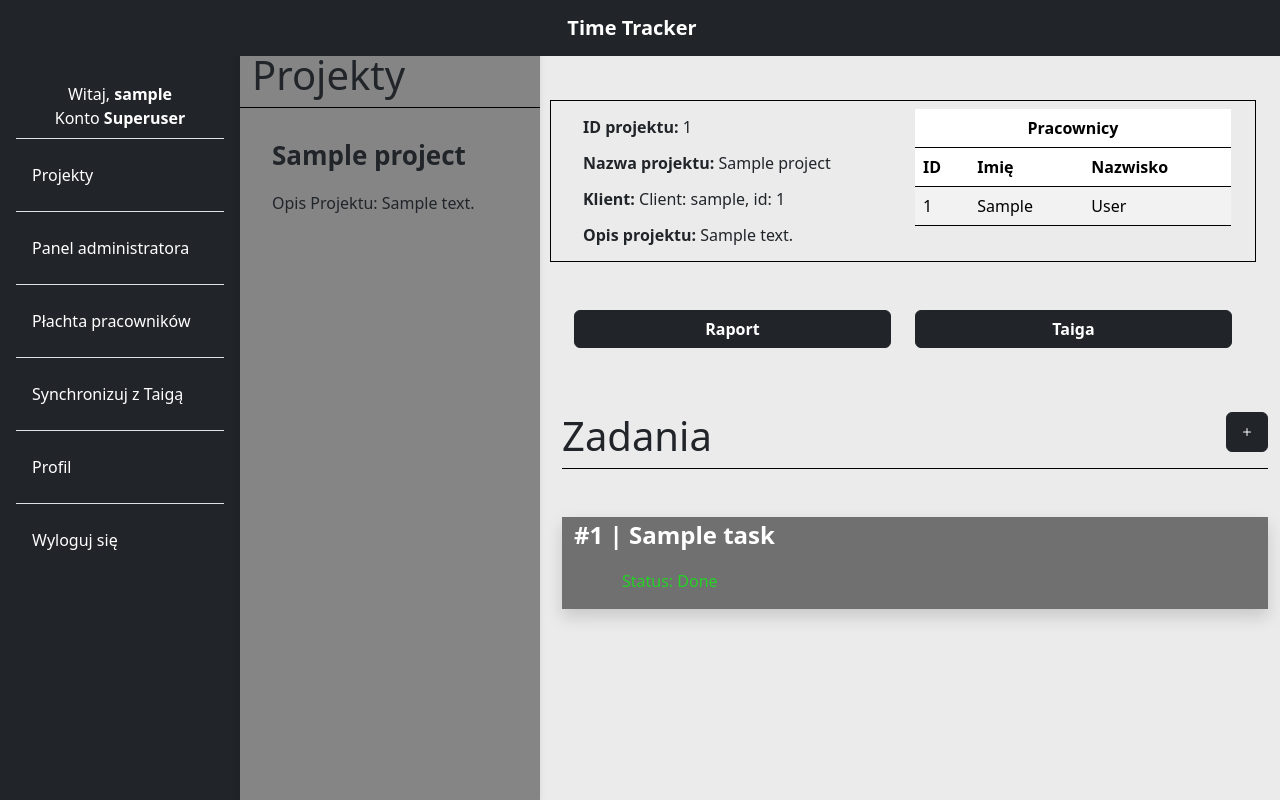
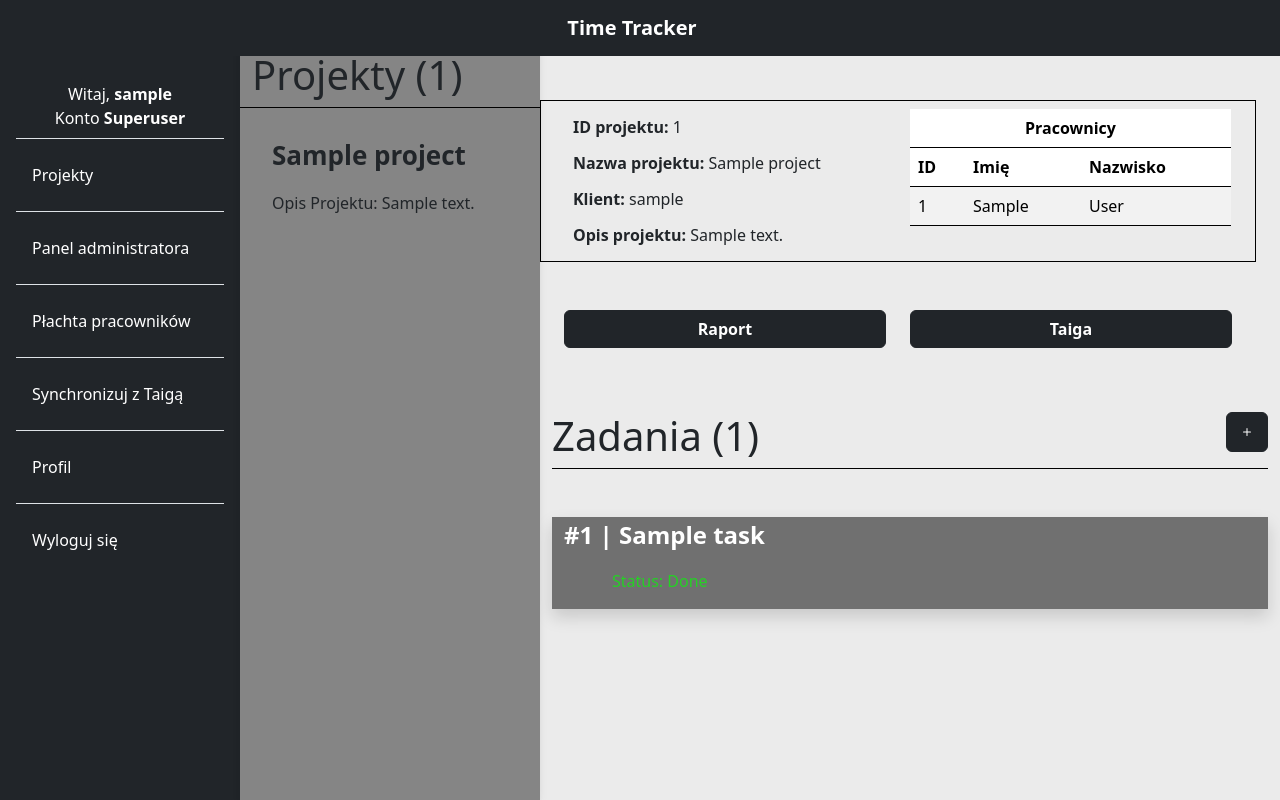
Before and after one commit to NikitDev/projekcikTymczasowy, a Django app: page /project/1/ in a window 1280 px wide. Run offline with Django 4.2, Linux system fonts and the light colour scheme; a user stored in the database is signed in; tables that the repository leaves empty hold one stand-in row (values such as "Sample post").

Commit message:
fixed margin, templates changes

```diff
--- a/v2/licznik_czasu/models.py
+++ b/v2/licznik_czasu/models.py
@@ -40,7 +40,7 @@ class Task(models.Model):
     creation_date = models.DateField(auto_now_add=True)
     project = models.ForeignKey(Project, on_delete=models.CASCADE, default='')
     employee = models.ManyToManyField(Employee, blank=True)
-    status=models.TextField(default="New")
+    status = models.TextField(default="New")
 
     def __str__(self):
         return self.task_name
--- a/v2/licznik_czasu/templates/account/base.html
+++ b/v2/licznik_czasu/templates/account/base.html
@@ -16,6 +16,8 @@
     <style>
         body {
             background-color: #fbfbfb;
+            margin-left: 240px;
+
             }
             @media (min-width: 991.98px) {
             main {
@@ -53,7 +55,7 @@
             color: rgba(1, 255, 1, 0.678);
         }
         .red {
-            color: rgb(255, 0, 0);
+            color: rgb(253, 70, 70);
         }
         .yellow {
             color: yellow;
@@ -108,9 +110,7 @@
         </a>
       </div>
     </nav>
-
 </header>
-
 
 <body style="padding-top: 100px; background: rgb(235, 235, 235);">
     {% block body %}
--- a/v2/licznik_czasu/templates/licznik_czasu/employee_report.html
+++ b/v2/licznik_czasu/templates/licznik_czasu/employee_report.html
@@ -9,7 +9,7 @@
 {% endblock %}
 
 {% block content %}
-    <div class="container h-auto w-auto d-flex flex-column" style="--bs-bg-opacity: .3; flex-basis: 100%; margin-left:260px">
+    <div class="container h-auto w-auto d-flex flex-column" style="--bs-bg-opacity: .3; flex-basis: 100%">
         <div class="d-flex justify-content-between mb-4">
             <h1 class="fs-1">Płachta pracowników: {{ year }}{% if month != 0 and month %}-{{ month }}{% endif %}</h1>
         </div>
@@ -85,7 +85,6 @@
                 </tbody>
             </table>
         {% endif %}
-        <div>{{time}}</div>
         </div>
     </div>
 {% endblock %}
--- a/v2/licznik_czasu/templates/licznik_czasu/projects.html
+++ b/v2/licznik_czasu/templates/licznik_czasu/projects.html
@@ -8,7 +8,7 @@
 {% if user.is_authenticated %}
     <div class="sidebar" style="left:240px; width: 300px; padding-top: 4%; background-color: rgb(133, 133, 133);" style="--bs-bg-opacity: .3;">
         <div class="container d-flex border-bottom border-black">
-            <h1>Projekty</h1>
+            <h1>Projekty ({{ projects|length }})</h1>
         </div>
         <div class="list-group list-group-flush overflow-auto mx-3 mt-4">
                 {% for project in projects %}
@@ -38,7 +38,6 @@
             <p style="color:gray; font-size: 30px;">Nie wybrano żadnego projektu.</p>
         </div>
     </div>
-
 {% else %}
     <div class="w-auto p-5 d-flex row justify-content-center rounded shadow-lg bg-white" style="--bs-bg-opacity: .3">
         <div class="container h-auto w-auto p-5 d-inline-flex flex-column justify-content-center align-items-center rounded " style="--bs-bg-opacity: .3">
--- a/v2/licznik_czasu/templates/licznik_czasu/view_project.html
+++ b/v2/licznik_czasu/templates/licznik_czasu/view_project.html
@@ -6,15 +6,12 @@
 {% block extra_head %}
 <script type="text/javascript">var csrfToken = "{{ csrf_token }}"; var taskstatus = "{{ task.status }}" </script>
 <script src="{% static 'view-project.js' %}"></script>
-
-<style>
-</style>
 {% endblock %}
 
 {% block content %}
 <div class="sidebar" style="left:240px; width: 300px; padding-top: 4%; background-color: rgb(133, 133, 133);" style="--bs-bg-opacity: .3;">
     <div class="container d-flex border-bottom border-black">
-        <h1>Projekty</h1>
+        <h1>Projekty ({{ projects|length }})</h1>
     </div>
     <div class="list-group list-group-flush overflow-auto mx-3 mt-4">
             {% for project in projects %}
@@ -30,7 +27,7 @@
     </div>
 </div>
 
-<div style="margin-left: 550px;">
+<div style="margin-left: 300px;">
     <div class="container w-auto d-flex flex-column" >
         <div class="container d-flex row mb-5 border border-black">
             <div class="col-lg-6 col-md-12 mx-auto p-2">
@@ -41,7 +38,7 @@
                     <output class="form-control" style="background-color: transparent; border:none" name="project-name" id="project-name"><b>Nazwa projektu:</b> {{ project.project_name }}</output>
                 </div>
                 <div>
-                    <output class="form-control" style="background-color: transparent; border:none" name="project-client" id="project-client"><b>Klient:</b> {{ project.client }}</output>
+                    <output class="form-control" style="background-color: transparent; border:none" name="project-client" id="project-client"><b>Klient:</b> {{ project.client.user }}</output>
                 </div>
                 <div>
                     <output class="form-control" style="background-color: transparent; border:none" name="project-description" id="project-description" style="height: fit-content; overflow-wrap: break-word;"><b>Opis projektu:</b> {{ project.description }}</output>
@@ -80,7 +77,7 @@
             </div>
         </div>
         <div class="d-flex col justify-content-between border-bottom border-black">
-            <h1 class="">Zadania</h1>
+            <h1 class="">Zadania   ({{ tasks|length }})</h1>
             {% if user.is_superuser or user.who_is == "EM" %}
             <button id="myInput" type="button" class="btn btn-dark mb-3 text-center" data-bs-toggle="modal" data-bs-target="#exampleModalCenter">
                 <svg xmlns="http://www.w3.org/2000/svg" width="16" height="16" fill="white" class="bi bi-plus" viewBox="0 0 16 16">
--- a/v2/licznik_czasu/templates/licznik_czasu/view_task.html
+++ b/v2/licznik_czasu/templates/licznik_czasu/view_task.html
@@ -13,7 +13,7 @@
 {% block content %}
 <div class="sidebar" style="left:240px; width: 300px; padding-top: 4%; background-color: rgb(133, 133, 133);" style="--bs-bg-opacity: .3;">
     <div class="container d-flex border-bottom border-black">
-        <a href="{% url 'view_project' project_id %}" class="text-decoration-none" style="color: black" ><h1>{{ project }}</h1></a>
+        <a href="{% url 'view_project' project_id %}" class="text-decoration-none" style="color: black" ><h2>{{ project }}   ({{ tasks|length }})</h2></a>
     </div>
     <div class="list-group list-group-flush overflow-auto mx-3 mt-4">
             {% for task in tasks %}
@@ -28,7 +28,7 @@
             {% endfor %}
     </div>
 </div>
-<div style="margin-left: 550px;">
+<div style="margin-left: 300px;">
     <div class="container w-100 d-flex flex-column border border-black" >
 <!--        Modal delete task-->
         <div class="modal fade" id="deleteTaskModal" tabindex="-1" aria-labelledby="deleteTaskModalLabel" aria-hidden="true">
```
Also changed, not shown: v2/licznik_czasu/templates/licznik_czasu/project_report.html (+1 -12 lines).
